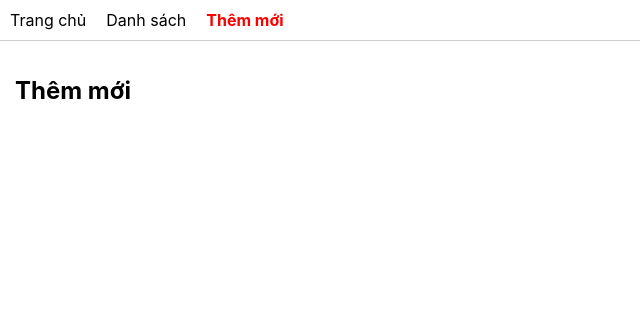
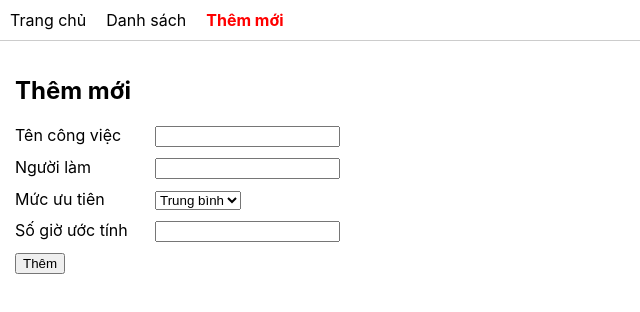
Before and after one commit to Anhv007/B25DCCC001_LTW2026_GK, a React (Create React App) app: page /tasks/new in a window 1280 px wide. Shown: the top 312 px of the page, without its empty margins (0-640 px from the left). Built offline with nearby package versions, Linux system fonts and the light colour scheme.

Commit message:
Trang them moi va kiem tra du lieu

```diff
--- a/src/App.css
+++ b/src/App.css
@@ -6,3 +6,5 @@ table { border-collapse: collapse; width: 100%; }
 th, td { border: 1px solid #ccc; padding: 8px; text-align: left; }
 tbody tr:hover { background-color: #f0f0f0; }
 button { margin-right: 5px; }
+.form-row { margin-bottom: 10px; }
+.form-row label { display: inline-block; width: 140px; }
--- a/src/pages/AddTask.js
+++ b/src/pages/AddTask.js
@@ -1,2 +1,78 @@
-const AddTask = () => <h2>Thêm mới</h2>;
+import { useState } from 'react';
+import { useNavigate } from 'react-router-dom';
+import { PRIORITIES } from '../data';
+
+const AddTask = ({ onAdd }) => {
+  const navigate = useNavigate();
+  const [form, setForm] = useState({
+    title: '',
+    assignee: '',
+    priority: 'Trung bình',
+    hours: '',
+  });
+  const [message, setMessage] = useState('');
+  const { title, assignee, priority, hours } = form;
+
+  const handleChange = (e) => {
+    const { name, value } = e.target;
+    setForm({ ...form, [name]: value });
+  };
+
+  const handleSubmit = (e) => {
+    e.preventDefault();
+
+    // 1. Kiểm tra ô trống
+    if (title.trim() === '' || assignee.trim() === '' || hours.trim() === '') {
+      setMessage('Vui lòng nhập đầy đủ thông tin');
+      return;
+    }
+
+    // 2. Kiểm tra số giờ
+    const hoursNum = Number(hours);
+    if (!Number.isInteger(hoursNum) || hoursNum < 1 || hoursNum > 40) {
+      setMessage('Số giờ phải từ 1 đến 40');
+      return;
+    }
+
+    // 3. Hợp lệ: thêm và chuyển về danh sách
+    onAdd({
+      title: title.trim(),
+      assignee: assignee.trim(),
+      priority,
+      hours: hoursNum,
+    });
+    navigate('/tasks', { replace: true });
+  };
+
+  return (
+    <div>
+      <h2>Thêm mới</h2>
+      <form onSubmit={handleSubmit}>
+        <div className="form-row">
+          <label htmlFor="title">Tên công việc</label>
+          <input id="title" name="title" type="text" value={title} onChange={handleChange} />
+        </div>
+        <div className="form-row">
+          <label htmlFor="assignee">Người làm</label>
+          <input id="assignee" name="assignee" type="text" value={assignee} onChange={handleChange} />
+        </div>
+        <div className="form-row">
+          <label htmlFor="priority">Mức ưu tiên</label>
+          <select id="priority" name="priority" value={priority} onChange={handleChange}>
+            {PRIORITIES.map((p) => (
+              <option key={p} value={p}>{p}</option>
+            ))}
+          </select>
+        </div>
+        <div className="form-row">
+          <label htmlFor="hours">Số giờ ước tính</label>
+          <input id="hours" name="hours" type="number" value={hours} onChange={handleChange} />
+        </div>
+        <button type="submit">Thêm</button>
+      </form>
+      {message && <p>{message}</p>}
+    </div>
+  );
+};
+
 export default AddTask;
```
